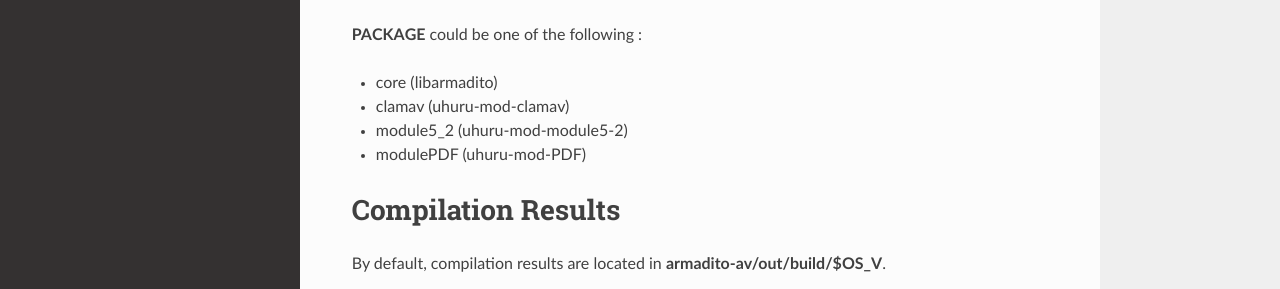
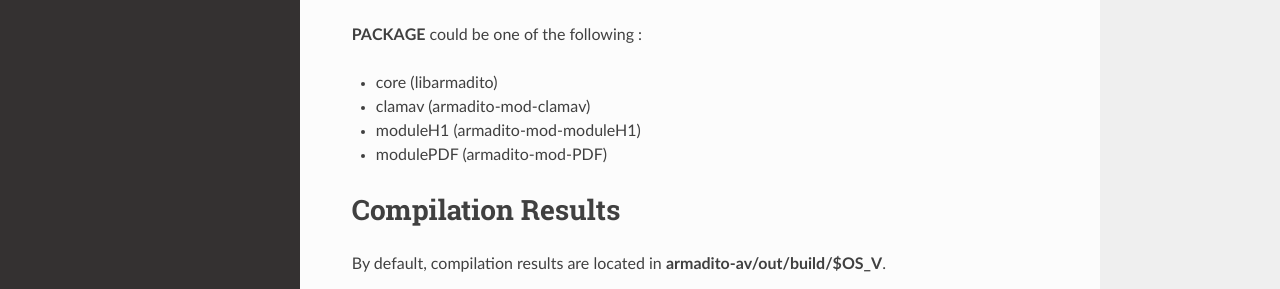
Before and after one commit to armadito/armadito-doc, a Sphinx documentation site: the page built from source/compilation/scripts.rst, in a window 1280 px wide and 1187 px high. Shown: the part 733-1022 px from the top of the window. Built offline with Sphinx 7.4.7 and the Read the Docs theme 2.0.0, drawn with Linux system fonts in a browser that asks for light colours.

Commit message:
renaming H1 in documentation

```diff
--- a/source/compilation/moduleH1.rst
+++ b/source/compilation/moduleH1.rst
@@ -21,7 +21,7 @@
 Prerequisites
 -------------
 
-In order to compile Armadito 5.2 module, you need the following tools:
+In order to compile Armadito H1 module, you need the following tools:
 
 - automake/autoconf
 - GNU make
--- a/source/compilation/modulePDF.rst
+++ b/source/compilation/modulePDF.rst
@@ -67,11 +67,11 @@
 Building in a separate directory is highly recommended, unless you really want
 to clobber the source tree with objects, libraries, binaries and other stuff.
 
-    $ mkdir -p /home/joebar/build/modules/module5_2
+    $ mkdir -p /home/joebar/build/modules/moduleH1
 
 Typical invocation of the configure script is:
 
-    $ /home/joebar/armadito-av/modules/module5_2/configure --prefix=/home/joebar/install --enable-debug PKG_CONFIG_PATH=/home/joebar/install/lib/pkgconfig
+    $ /home/joebar/armadito-av/modules/moduleH1/configure --prefix=/home/joebar/install --enable-debug PKG_CONFIG_PATH=/home/joebar/install/lib/pkgconfig
 
 Note that the path specified in the value of PKG_CONFIG_PATH must be coherent
 with the PREFIX used in libarmadito installation (see `libarmadito` README).
@@ -84,7 +84,7 @@
 
     $ make
     make  all-recursive
-    make[1]: entrant dans le répertoire " /home/joebar/build/modules/module5_2 "
+    make[1]: entrant dans le répertoire " /home/joebar/build/modules/moduleH1 "
     ...
 
 
--- a/source/compilation/scripts.rst
+++ b/source/compilation/scripts.rst
@@ -33,9 +33,9 @@
 **PACKAGE** could be one of the following :
 
 * core (libarmadito)
-* clamav (uhuru-mod-clamav)
-* module5_2 (uhuru-mod-module5-2)
-* modulePDF (uhuru-mod-PDF)
+* clamav (armadito-mod-clamav)
+* moduleH1 (armadito-mod-moduleH1)
+* modulePDF (armadito-mod-PDF)
 
 Compilation Results
 *******************
--- a/source/configuration/linux.rst
+++ b/source/configuration/linux.rst
@@ -20,7 +20,7 @@
    [on-demand]
    white-list-dir = "/boot"; "/dev"; "/etc"; "/proc"; "/run"; "/sys"; "/var"
    mime-types="*"
-   modules="clamav"; "module5_2"
+   modules="clamav"; "moduleH1"
    max-size = 10048576
 
 * **white-list-dir** : list of directories excluded from on-demand scan.
```
